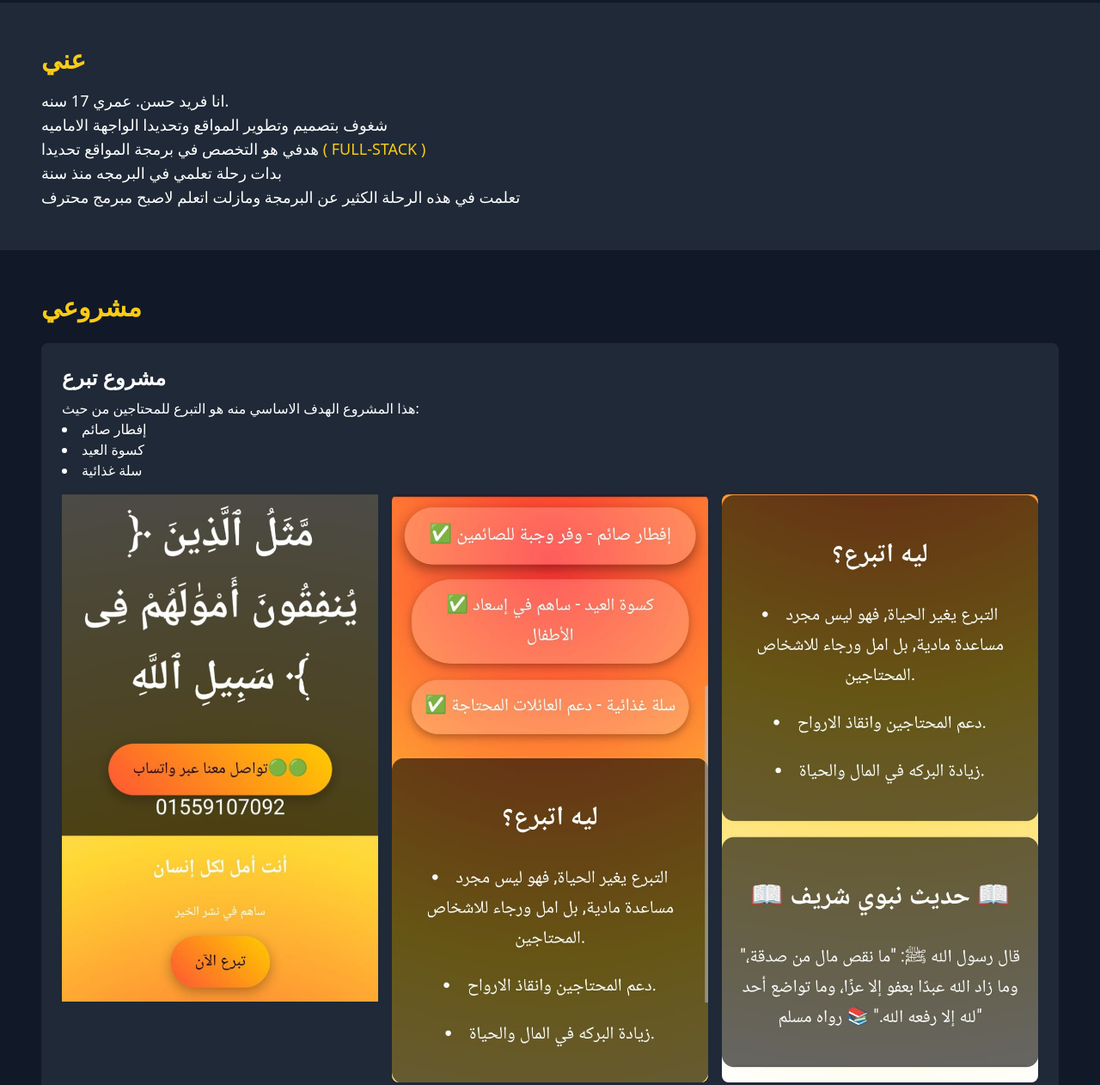
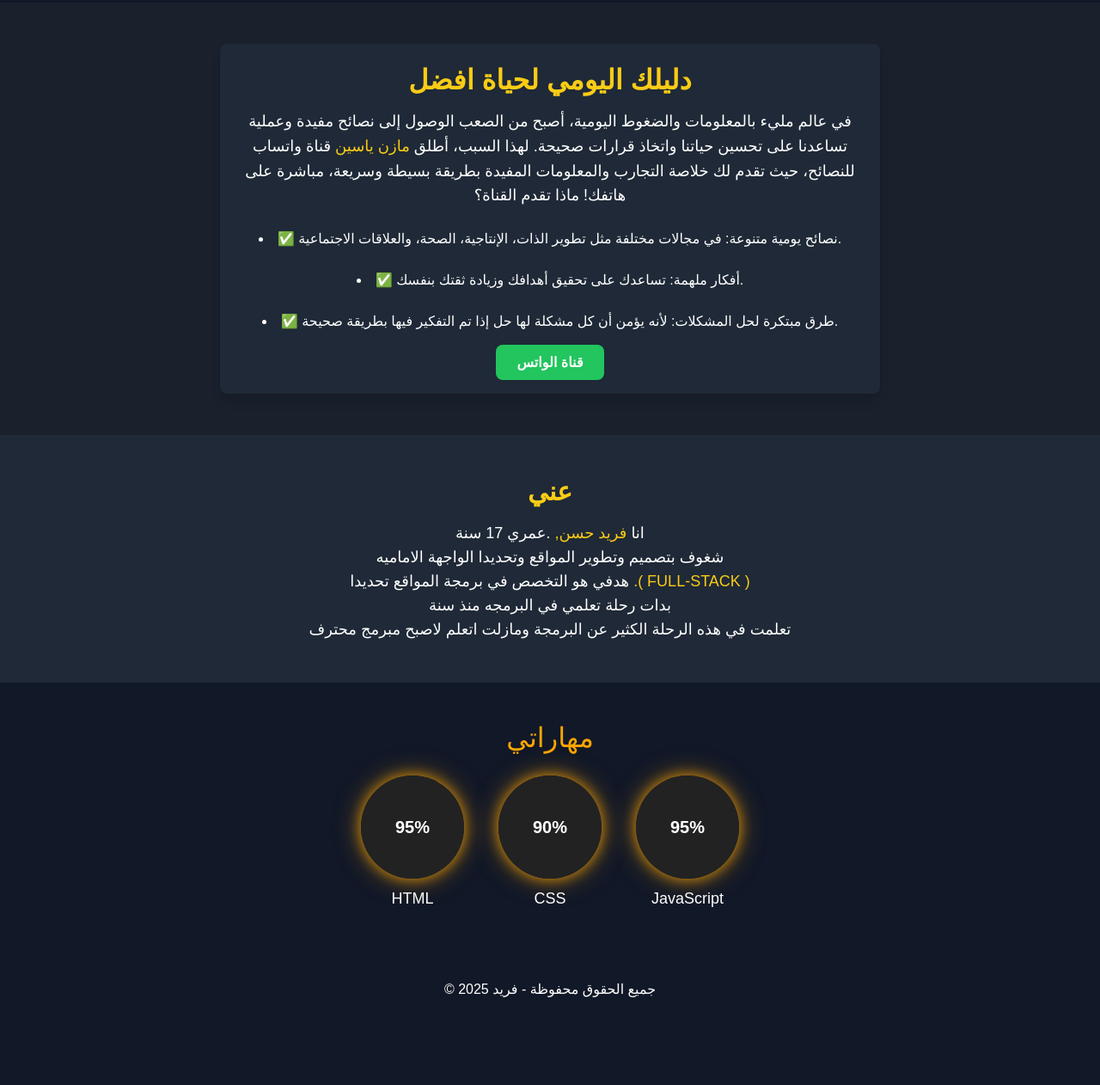
Before and after one commit to faridhassan976/faridhassan, a plain HTML site: page index.html in a window 1280 px wide. Shown: the part 889-2151 px from the top of the page at 86% size. After the commit the page ends 2068 px from the top, so only its background shows below. Drawn offline with nearby package versions, Linux system fonts and the light colour scheme.

Commit message:
Update index.html
حذف قسم واضافة قسم اخر

```diff
--- a/index.html
+++ b/index.html
@@ -4,7 +4,22 @@
     <meta charset="UTF-8">
     <meta name="viewport" content="width=device-width, initial-scale=1.0">
     <title>موقعي الشخصي - فريد</title>
-    <script src="https://cdn.tailwindcss.com"></script>
+    <script src="https://cdn.tailwindcss.com">
+        <script>
+    document.addEventListener("DOMContentLoaded", function() {
+        const circles = document.querySelectorAll(".circle");
+
+        circles.forEach(circle => {
+            let percent = circle.getAttribute("data-percent");
+            circle.style.background = conic-gradient(orange ${percent}%, #222 0%);
+            let animation = circle.animate(
+                [{ transform: "scale(1)" }, { transform: "scale(1.1)" }, { transform: "scale(1)" }],
+                { duration: 1500, iterations: Infinity }
+            );
+        });
+    });
+</script>
+    </script>
     <style>
         body {
             background: rgba(0, 0, 0, 0.8);
@@ -163,7 +178,109 @@
         padding: 8px 12px;
     }
 }
+#whatsapp-channel {
+        padding: 3rem;
+        background-color: #1a202c;
+        text-align: center;
+        color: white;
+    }
+    .channel-container {
+        max-width: 768px;
+        margin: auto;
+        background: #2d3748;
+        padding: 2rem;
+        border-radius: 10px;
+        box-shadow: 0px 4px 10px rgba(0, 0, 0, 0.3);
+    }
+    #whatsapp-channel h2 {
+        font-size: 2rem;
+        font-weight: bold;
+        color: #facc15;
+        margin-bottom: 1rem;
+    }
+    #whatsapp-channel p {
+        font-size: 1.125rem;
+        line-height: 1.6;
+        margin-bottom: 1.5rem;
+    }
+    #whatsapp-link {
+        background-color: #22c55e;
+        color: white;
+        padding: 0.75rem 1.5rem;
+        border-radius: 8px;
+        font-weight: bold;
+        text-decoration: none;
+        transition: background 0.3s;
+    }
+    #whatsapp-link:hover {
+        background-color: #16a34a;
+    }
+    @import url('https://fonts.googleapis.com/css2?family=Cairo:wght@400;700&display=swap');
 
+    body {
+        background-color: #111;
+        color: white;
+        font-family: 'Cairo', sans-serif;
+        text-align: center;
+        margin: 0;
+        padding: 0;
+    }
+
+    .skills {
+        padding: 40px 20px;
+    }
+
+    .skills h2 {
+        font-size: 2em;
+        margin-bottom: 20px;
+        color: orange;
+    }
+
+    .skills-container {
+        display: flex;
+        justify-content: center;
+        gap: 40px;
+        flex-wrap: wrap;
+    }
+
+    .skill {
+        display: flex;
+        flex-direction: column;
+        align-items: center;
+    }
+
+    .circle {
+        width: 120px;
+        height: 120px;
+        border-radius: 50%;
+        display: flex;
+        align-items: center;
+        justify-content: center;
+        font-size: 22px;
+        font-weight: bold;
+        background: conic-gradient(orange 0%, #222 0%);
+        box-shadow: 0 0 15px rgba(255, 165, 0, 0.7), 0 0 30px rgba(255, 165, 0, 0.5);
+        position: relative;
+        transition: all 0.5s ease-in-out;
+    }
+
+    .circle:hover {
+        box-shadow: 0 0 20px rgba(255, 165, 0, 1), 0 0 40px rgba(255, 165, 0, 0.9);
+        transform: scale(1.1);
+    }
+
+    .circle::after {
+        content: attr(data-percent) '%';
+        position: absolute;
+        color: white;
+        font-size: 20px;
+        font-weight: bold;
+    }
+
+    .skill p {
+        margin-top: 10px;
+        font-size: 18px;
+    }
     </style>
     <script>
         function smoothScroll(targetId) {
@@ -214,6 +331,7 @@
 
             </div>
         </section>
+
     </body>
     </html>
 
@@ -222,36 +340,36 @@
 
         </div>
     </section>
+    <section id="whatsapp-channel" class="p-12 bg-gray-900 text-center text-white">
+        <div class="max-w-3xl mx-auto bg-gray-800 p-6 rounded-lg shadow-lg">
+            <h2 class="text-3xl font-bold text-yellow-400 mb-4">دليلك اليومي لحياة افضل</h2>
+            <p class="text-lg leading-relaxed mb-6">
+                في عالم مليء بالمعلومات والضغوط اليومية، أصبح من الصعب الوصول إلى نصائح مفيدة وعملية تساعدنا على تحسين حياتنا واتخاذ قرارات صحيحة. لهذا السبب، أطلق <span class="text-yellow-400"> مازن ياسين</span> قناة واتساب للنصائح، حيث تقدم لك خلاصة التجارب والمعلومات المفيدة بطريقة بسيطة وسريعة، مباشرة على هاتفك!
+
+ماذا تقدم  القناة؟
+<br>
+<li>✅ نصائح يومية متنوعة: في مجالات مختلفة مثل تطوير الذات، الإنتاجية، الصحة، والعلاقات الاجتماعية.</li>
+<br>
+<li>✅ أفكار ملهمة: تساعدك على تحقيق أهدافك وزيادة ثقتك بنفسك.</li>
+<br>
+<li>✅ طرق مبتكرة لحل المشكلات: لأنه يؤمن أن كل مشكلة لها حل إذا تم التفكير فيها بطريقة صحيحة.</li>
+
+            </p>
+            <a href="https://whatsapp.com/channel/0029Va0DUQW1noz1vFCdsj2G" id=" #whatsapp-link" class="bg-green-500 text-white px-6 py-3 rounded-lg font-bold hover:bg-green-600 transition-all duration-300">
+                 قناة الواتس
+            </a>
+        </div>
+    </section>
 
     <section id="about" class="p-12 bg-gray-800">
         <h2 class="text-3xl font-bold mb-4 text-yellow-400">عني</h2>
-        <p class="text-lg">انا فريد حسن. عمري 17 سنه.
-            <br> شغوف بتصميم وتطوير المواقع وتحديدا الواجهة الاماميه
-            <br>هدفي هو التخصص في برمجة المواقع تحديدا <span class="text-yellow-400"> ( FULL-STACK )</span>
+        <p class="text-lg">انا <span class="text-yellow-400"> فريد حسن,</span> .عمري 17 سنة
+                        <br> شغوف بتصميم وتطوير المواقع وتحديدا الواجهة الاماميه
+            <br>هدفي هو التخصص في برمجة المواقع تحديدا <span class="text-yellow-400"> .( FULL-STACK )</span>
             <br>بدات رحلة تعلمي في البرمجه منذ سنة
             <br>تعلمت في هذه الرحلة الكثير عن البرمجة ومازلت اتعلم لاصبح مبرمج محترف
         </p>
     </section>
-
-    <section id="projects" class="p-12">
-        <h2 class="text-3xl font-bold mb-6 text-yellow-400">مشروعي</h2>
-        <div class="bg-gray-800 p-6 rounded-lg">
-            <h3 class="text-2xl font-bold mb-2">مشروع تبرع</h3>
-            <p>هذا المشروع الهدف الاساسي منه هو التبرع للمحتاجين من حيث:
-
-                    <li>إفطار صائم</li>
-                    <li>كسوة العيد</li>
-                    <li>سلة غذائية</li>
-
-            </p>
-            <div class="grid grid-cols-1 sm:grid-cols-3 gap-4 mt-4">
-            <img src="images/IMG-20250219-WA0022.jpg" alt="1 صورة المشروع" class="w-full rounded-ig image-hover-effect">
-                <img src="images/IMG-20250219-WA0021.jpg" alt="صورة المشروع 2" class="w-full rounded-lg image-hover-effect">
-                <img src="images/IMG-20250219-WA0019.jpg" alt="صورة المشروع 3" class="w-full rounded-lg image-hover-effect">
-            </div>
-        </div>
-    </section>
-
     <section id="contact-section" class="p-12 bg-gray-800 text-center hidden-section">
         <h2 class="text-3xl font-bold mb-4 text-yellow-400">تواصل معي</h2>
         <div class="mt-6">
@@ -262,6 +380,24 @@
             </div>
         </div>
     </section>
+    <section class="skills">
+        <h2>مهاراتي</h2>
+        <div class="skills-container">
+            <div class="skill">
+                <div class="circle" data-percent="95"></div>
+                <p>HTML</p>
+            </div>
+            <div class="skill">
+                <div class="circle" data-percent="90"></div>
+                <p>CSS</p>
+            </div>
+            <div class="skill">
+                <div class="circle" data-percent="95"></div>
+                <p>JavaScript</p>
+            </div>
+
+        </div>
+    </section>
 
     <footer class="text-center p-4 bg-gray-900 mt-6">
         <p>&copy; 2025 جميع الحقوق محفوظة - فريد</p>
```
